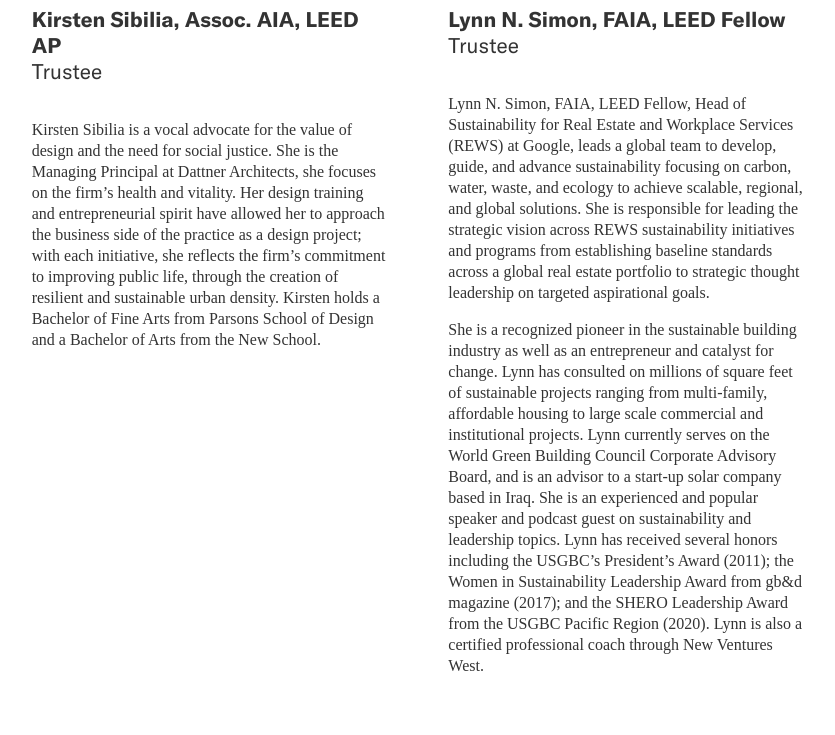
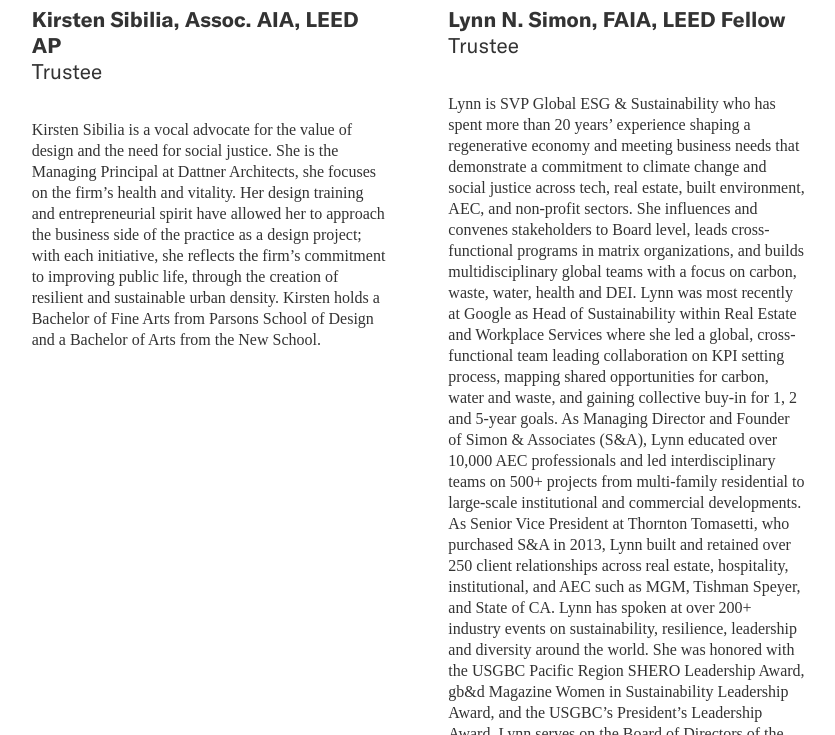
Before and after one commit to jengalas/bwaf-bbw, a Jekyll site: the page built from about/boardandstaff.md, in a window 1280 px wide and 900 px high, scrolled down 8662 px, cut to the strip 165-900 px from the top of the window. Shown: the whole strip, without its empty margins (445-1280 px from the left). Built offline with Jekyll 4.4.1, drawn with Linux system fonts in a browser that asks for light colours; nearby versions of some CDN libraries; some web fonts are replaced; some of the changed text lies outside the part shown.

Commit message:
Update from Forestry.io Virginia Eskridge updated about/boardandstaff.md

```diff
--- a/about/boardandstaff.md
+++ b/about/boardandstaff.md
@@ -257,9 +257,20 @@ page_blocks:
     title_role: Trustee
     image: "/v1643050030/LNSimonheadshot_qp6xvg.jpg"
     description: |-
-      Lynn N. Simon, FAIA, LEED Fellow, Head of Sustainability for Real Estate and Workplace Services (REWS) at Google, leads a global team to develop, guide, and advance sustainability focusing on carbon, water, waste, and ecology to achieve scalable, regional, and global solutions. She is responsible for leading the strategic vision across REWS sustainability initiatives and programs from establishing baseline standards across a global real estate portfolio to strategic thought leadership on targeted aspirational goals.
-
-      She is a recognized pioneer in the sustainable building industry as well as an entrepreneur and catalyst for change. Lynn has consulted on millions of square feet of sustainable projects ranging from multi-family, affordable housing to large scale commercial and institutional projects. Lynn currently serves on the World Green Building Council Corporate Advisory Board, and is an advisor to a start-up solar company based in Iraq. She is an experienced and popular speaker and podcast guest on sustainability and leadership topics. Lynn has received several honors including the USGBC’s President's Award (2011); the Women in Sustainability Leadership Award from gb&d magazine (2017); and the SHERO Leadership Award from the USGBC Pacific Region (2020). Lynn is also a certified professional coach through New Ventures West.
+      Lynn is SVP Global ESG & Sustainability who has spent more than 20 years’ experience
+      shaping a regenerative economy and meeting business needs that demonstrate a
+      commitment to climate change and social justice across tech, real estate, built environment,
+      AEC, and non-profit sectors.
+      She influences and convenes stakeholders to Board level, leads cross-functional programs
+      in matrix organizations, and builds multidisciplinary global teams with a focus on carbon,
+      waste, water, health and DEI.
+      Lynn was most recently at Google as Head of Sustainability within Real Estate and
+      Workplace Services where she led a global, cross-functional team leading collaboration
+      on KPI setting process, mapping shared opportunities for carbon, water and waste, and gaining collective buy-in for 1, 2 and 5-year goals.
+      As Managing Director and Founder of Simon & Associates (S&A), Lynn educated over 10,000 AEC professionals and led interdisciplinary teams on 500+ projects from multi-family residential to large-scale institutional and commercial developments. As Senior Vice President at Thornton Tomasetti, who purchased S&A in 2013, Lynn built and retained over 250 client relationships across real estate, hospitality, institutional, and AEC such as MGM, Tishman Speyer, and State of CA.
+      Lynn has spoken at over 200+ industry events on sustainability, resilience, leadership and diversity around the world. She was honored with the USGBC Pacific Region SHERO Leadership Award, gb&d Magazine Women in Sustainability Leadership Award, and the USGBC’s President’s Leadership Award.
+      Lynn serves on the Board of Directors of the Beverly Willis Architecture Foundation and recently served on the Corporate Advisory Board for the World Green Building Council.
+      She holds a Master of Architecture from the University of Washington and earned a BA in Environmental Design from UC Berkeley. She is a Registered Architect (26574) with the State of California and a certified coach through New Venture West.
   - title: Jennifer Stone, AIA
     title_role: Trustee
     image: "/v1618329715/Stone_ltb0db.jpg"
```
